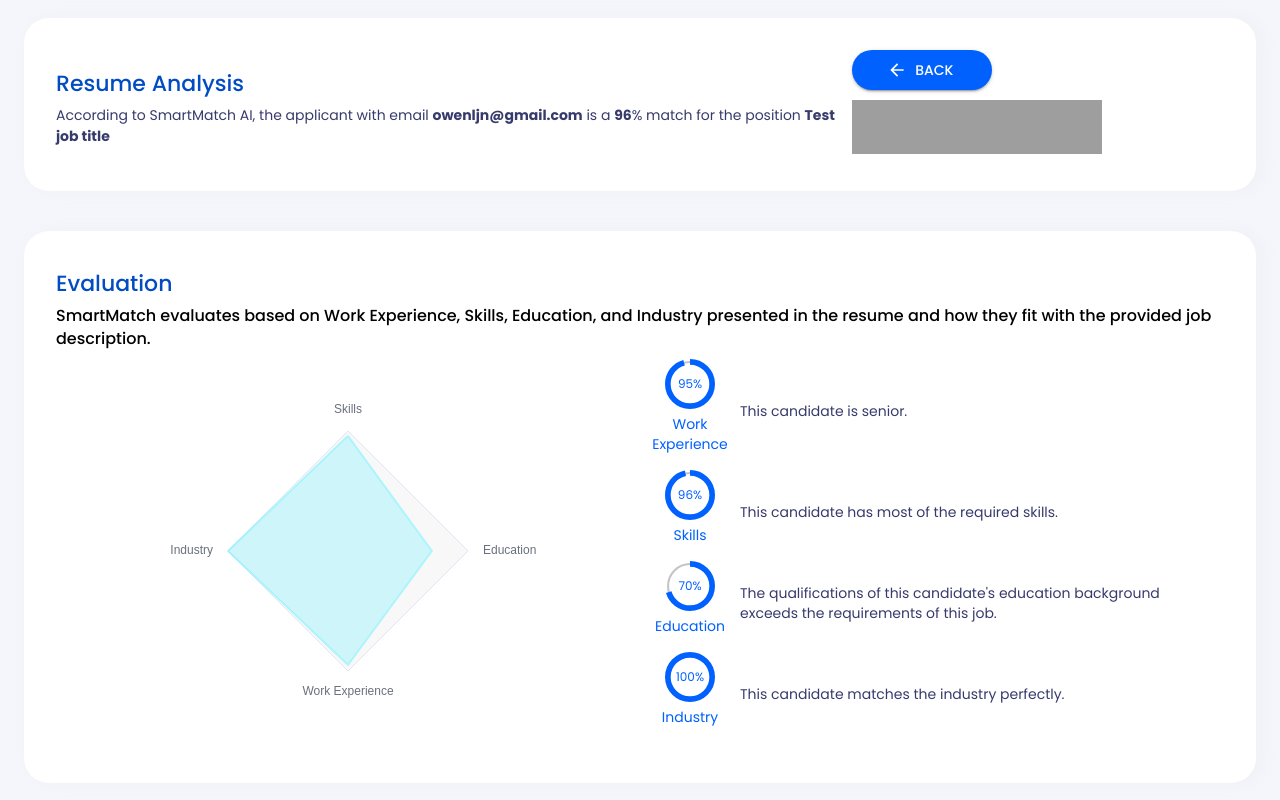
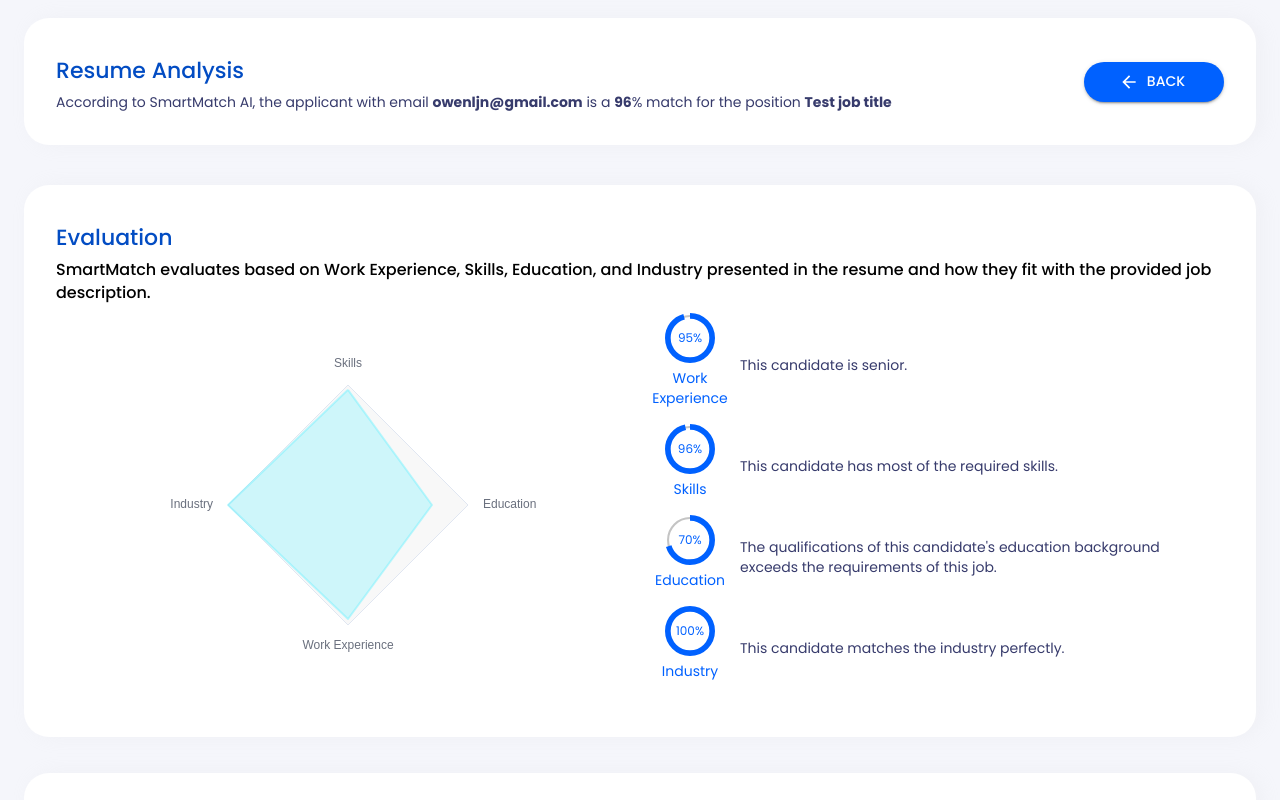
Before and after one commit to takeramagan/Smart-Match, a Next.js app: page /businessReport in a window 1280 px wide. Shown: the top 800 px of the page. Built offline with nearby package versions, Linux system fonts and the light colour scheme; grey boxes are pictures that could not be loaded.

Commit message:
Update businessReport.js
remove badge from this branch

```diff
--- a/src/pages/businessReport.js
+++ b/src/pages/businessReport.js
@@ -156,11 +156,11 @@ export default function BusinessReport({presetReport}) {
                                 >
                                     {t('sidebar.back2')}
                                 </Button>
-                                <a href="https://www.producthunt.com/posts/smartmatch-2?utm_source=badge-featured&utm_medium=badge&utm_souce=badge-smartmatch-2"
-                                   target="_blank"><img
-                                    src="https://api.producthunt.com/widgets/embed-image/v1/featured.svg?post_id=312027&theme=light"
-                                    alt="SmartMatch - AI, Resume, Recrutement, Staffing | Product Hunt"
-                                    width="250" height="54" style={{marginTop: 10}}/></a>
+                                {/*<a href="https://www.producthunt.com/posts/smartmatch-2?utm_source=badge-featured&utm_medium=badge&utm_souce=badge-smartmatch-2"*/}
+                                {/*   target="_blank"><img*/}
+                                {/*    src="https://api.producthunt.com/widgets/embed-image/v1/featured.svg?post_id=312027&theme=light"*/}
+                                {/*    alt="SmartMatch - AI, Resume, Recrutement, Staffing | Product Hunt"*/}
+                                {/*    width="250" height="54" style={{marginTop: 10}}/></a>*/}
                             </div>
 
                         </Box>
```
